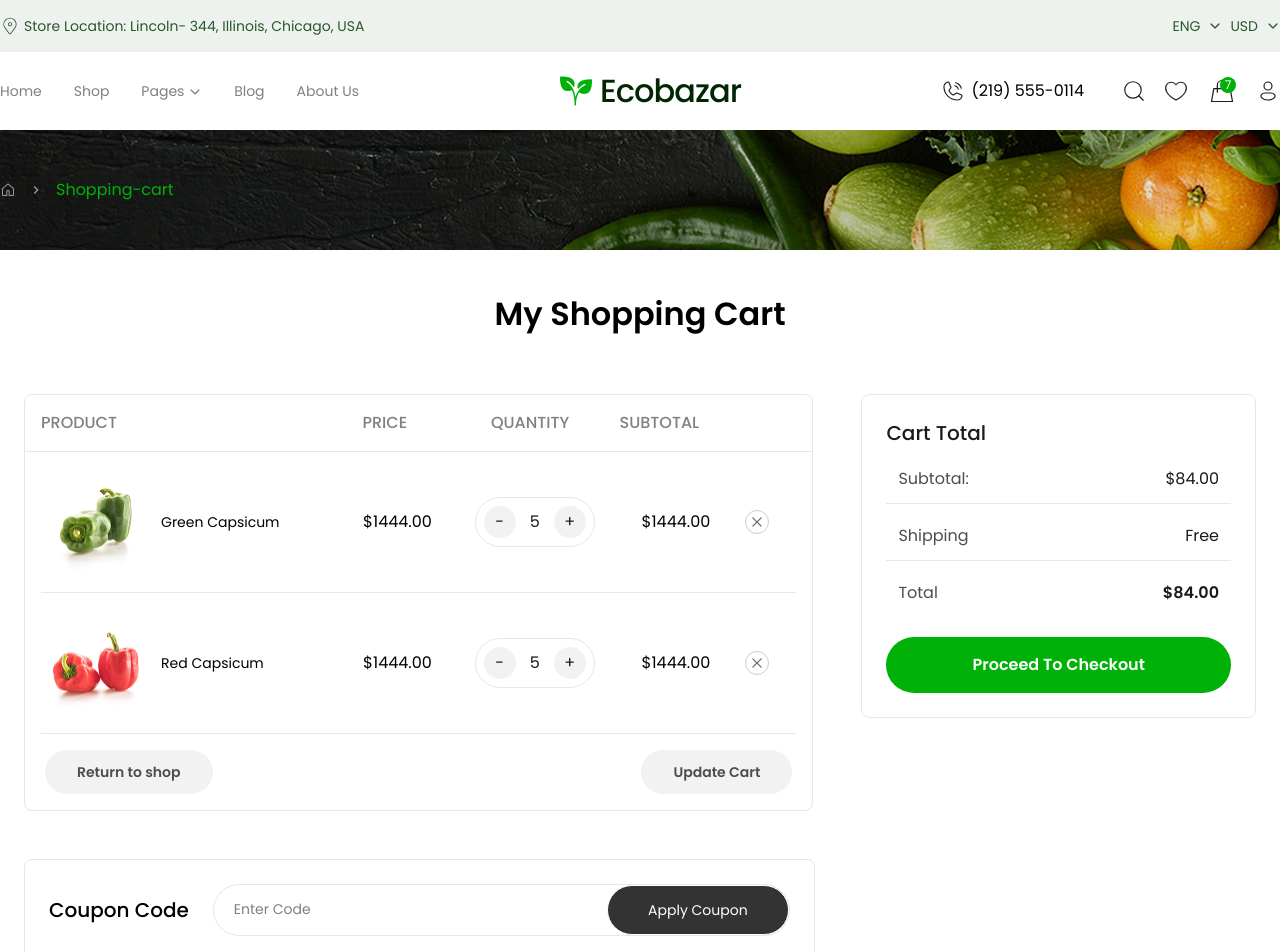
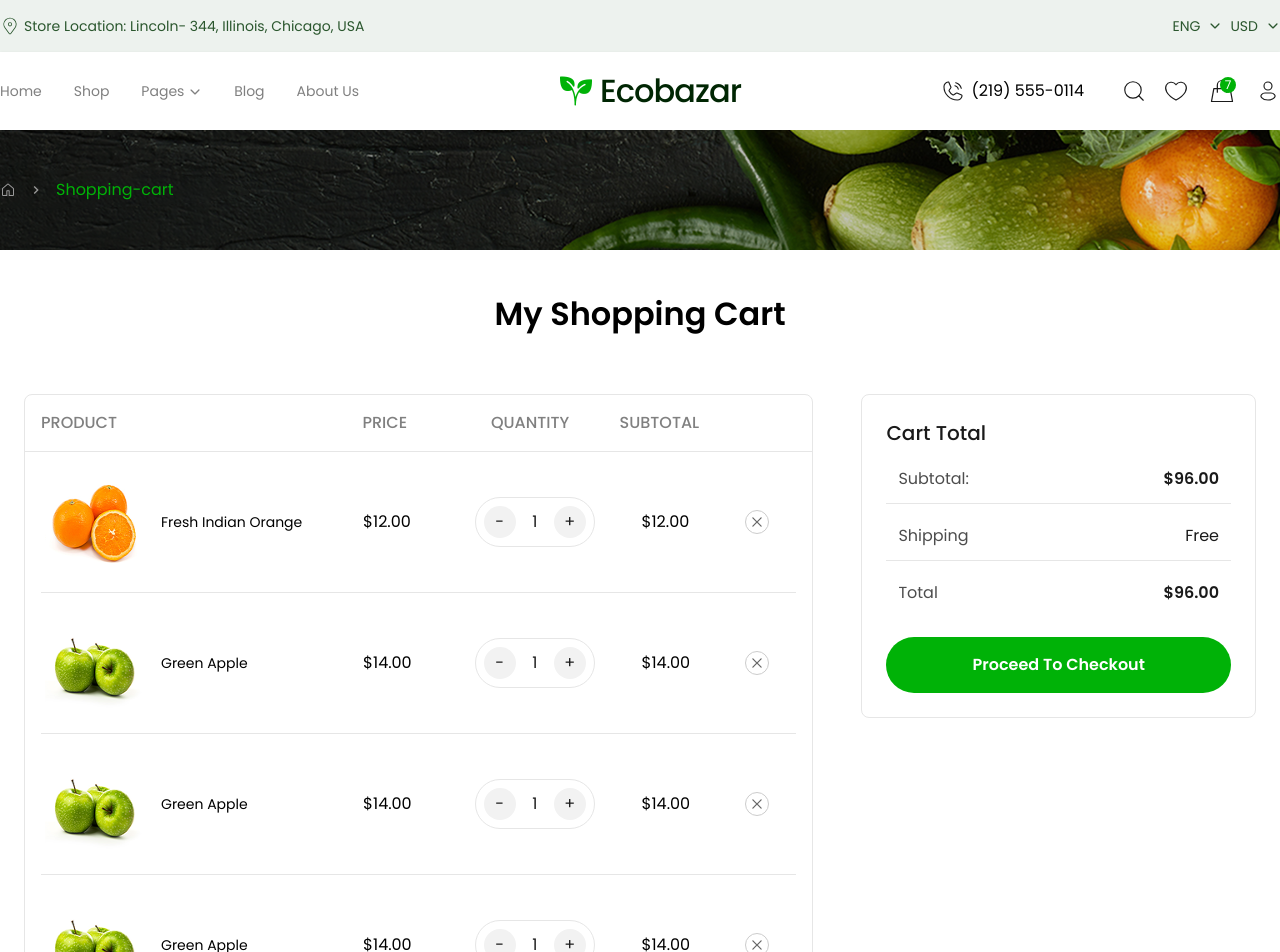
Before and after one commit to itsdevelopershakil/organic-food-e-commerce, a React (Vite) app: page /shopping-cart in a window 1280 px wide. Shown: the top 952 px of the page. Built offline with nearby package versions, Linux system fonts and the light colour scheme.

Commit message:
adding featurs(quantity control, subtotal) on shopping cart using redux

```diff
--- a/src/pages/ShoppingCart.tsx
+++ b/src/pages/ShoppingCart.tsx
@@ -1,48 +1,50 @@
-import { useState } from 'react';
+import { ChangeEvent, FormEvent, useEffect, useState } from 'react';
+import toast from 'react-hot-toast';
 import { RxCross2 } from 'react-icons/rx';
+import { useDispatch, useSelector } from 'react-redux';
 import { Link } from 'react-router-dom';
-import greenCapsicum from '../assets/images/green-capsicum.png';
-import redCapsicum from '../assets/images/red-capsicum.png';
 import Breadcrumbs from '../components/Breadcrumbs';
 import Divider from '../components/Divider';
+import {
+    removeCartItem,
+    updateCartItemQuantity,
+} from '../redux/features/header/cartSlice';
+import { RootState } from '../redux/store';
 
 // Define the CartItem type
-interface CartItem {
-    id: number;
-    name: string;
-    price: number;
-    quantity: number;
-    image: string;
-}
+const ShoppingCart = () => {
+    const dispatch = useDispatch();
+    const { cartItems } = useSelector((state: RootState) => state.cart);
+    const [subTotal, setSubTotal] = useState(0);
+    const [inputValue, setInputValue] = useState('');
 
-const initialCart: CartItem[] = [
-    {
-        id: 1,
-        name: 'Green Capsicum',
-        price: 1444.0,
-        quantity: 5,
-        image: greenCapsicum, // Replace with actual image URL
-    },
-    {
-        id: 2,
-        name: 'Red Capsicum',
-        price: 1444.0,
-        quantity: 5,
-        image: redCapsicum, // Replace with actual image URL
-    },
-];
+    const updateQuantity = (index: number, quantity: number) => {
+        if (quantity > 0) {
+            dispatch(updateCartItemQuantity({ index, quantity }));
+        } else {
+            dispatch(removeCartItem(index)); // Remove item if quantity is 0
+        }
+    };
 
-const ShoppingCart = () => {
-    const [cart, setCart] = useState<CartItem[]>(initialCart);
+    useEffect(() => {
+        const subtotals = cartItems.reduce(
+            (acc, item) => acc + item.subtotal,
+            0
+        );
+        setSubTotal(subtotals);
+    }, [cartItems]);
 
-    const updateQuantity = (id: number, change: number) => {
-        setCart((prevCart) =>
-            prevCart.map((item) =>
-                item.id === id
-                    ? { ...item, quantity: Math.max(1, item.quantity + change) }
-                    : item
-            )
-        );
+    const handleInput = (e: ChangeEvent<HTMLInputElement>) => {
+        setInputValue(e.target.value);
+    };
+
+    const handleCouponForm = (e: FormEvent<HTMLFormElement>) => {
+        e.preventDefault();
+        if (inputValue) {
+            console.log(inputValue);
+        } else {
+            toast.error('Please enter valid Email!');
+        }
     };
 
     return (
@@ -70,9 +72,9 @@ const ShoppingCart = () => {
                                     <p className="col-span-1"></p>
                                 </div>
 
-                                <div>
-                                    {cart.map((item) => (
-                                        <div key={item.id} className="*p-4">
+                                <div className=" h-">
+                                    {cartItems.map((item, index) => (
+                                        <div key={index} className="*p-4">
                                             <div className="grid grid-cols-12 gap-3 lg:gap-4 items-center p-3 lg:p-5">
                                                 <div className="relative col-span-5 flex flex-col  sm:flex-row sm:gap-4 items-center">
                                                     <div className=" absolute top-0 left-0 sm:hidden md:col-span-1">
@@ -86,12 +88,12 @@ const ShoppingCart = () => {
                                                         className="w-14 h-14 md:w-20 md:h-20 lg:w-25 lg:h-25"
                                                     />
                                                     <p className="text-xs sm:text-sm">
-                                                        {item.name}
+                                                        {item.title}
                                                     </p>
                                                 </div>
 
                                                 <div className="col-span-2 sm:col-span-1 md : p -1 text-sm md:text-base">
-                                                    ${item.price.toFixed(2)}
+                                                    ${item.price}
                                                 </div>
                                                 <div className="col-span-5 sm:col-span-3 px-10 md:px-14 lg:px-12">
                                                     <div className="w-[90px] md:w-[120px] border border-[#E6E6E6] rounded-[170px] p-1 md:p-2 text-[#1a1a1a] flex justify-between items-center text-sm md:text-base">
@@ -99,8 +101,9 @@ const ShoppingCart = () => {
                                                             className="w-6 h-6 md:w-8 md:h-8 rounded-full bg-[#F2F2F2] cursor-pointer"
                                                             onClick={() =>
                                                                 updateQuantity(
-                                                                    item.id,
-                                                                    -1
+                                                                    index,
+                                                                    item.quantity -
+                                                                        1
                                                                 )
                                                             }
                                                         >
@@ -113,8 +116,10 @@ const ShoppingCart = () => {
                                                             className="w-6 h-6 md:w-8 md:h-8 rounded-full bg-[#F2F2F2] cursor-pointer"
                                                             onClick={() =>
                                                                 updateQuantity(
-                                                                    item.id,
-                                                                    1
+                                                                    index,
+                                                                    Number(
+                                                                        item.quantity
+                                                                    ) + 1
                                                                 )
                                                             }
                                                         >
@@ -123,7 +128,7 @@ const ShoppingCart = () => {
                                                     </div>
                                                 </div>
                                                 <div className="hidden sm:block col-span-2 lg:p-6">
-                                                    ${item.price.toFixed(2)}
+                                                    ${item.subtotal.toFixed(2)}
                                                 </div>
                                                 <div className="hidden sm:block col-span-1">
                                                     <div className="w-6 h-6 border rounded-full border-[#CCCCCC] flex justify-center items-center cursor-pointer">
@@ -158,7 +163,9 @@ const ShoppingCart = () => {
                                 </h3>
                                 <div className="flex justify-between mt-2 p-3 border-b border-[#e6e6e6]">
                                     <p className="text-[#4D4D4D]">Subtotal: </p>
-                                    <p>$84.00</p>
+                                    <p className="font-semibold">
+                                        ${subTotal.toFixed(2)}
+                                    </p>
                                 </div>
                                 <div className="flex justify-between mt-2 p-3 border-b border-[#e6e6e6]">
                                     <p className="text-[#4D4D4D]">Shipping </p>
@@ -166,7 +173,9 @@ const ShoppingCart = () => {
                                 </div>
                                 <div className="flex justify-between mt-2 p-3 border-[#e6e6e6]">
                                     <p className="text-[#4D4D4D]">Total</p>
-                                    <p className="font-semibold">$84.00</p>
+                                    <p className="font-semibold">
+                                        ${subTotal.toFixed(2)}
+                                    </p>
                                 </div>
                                 <button className="mt-5 bg-primary w-full text-center text-white font-semibold rounded-[43px] cursor-pointer hover:border hover:border-gray-300 hover:text-primary hover:bg-white hover:shadow-sm duration-300 p-4 text-sm sm:text-base">
                                     Proceed To Checkout
@@ -181,14 +190,14 @@ const ShoppingCart = () => {
                                 Coupon Code
                             </p>
                             <form
-                                // onSubmit={handleSubscribe}
+                                onSubmit={handleCouponForm}
                                 className="w-full flex bg-white rounded-[43px] border border-[#e6e6e6] grow"
                             >
                                 <input
-                                    type="email"
-                                    // value={inputValue}
-                                    // onChange={handleInput}
-                                    className="h-full outline-none bg-transparent px-5 w-[calc(100%_-_100px)] sm:w-auto sm:grow text-sm py-4 sm:py-[14px] shrink"
+                                    type="text"
+                                    value={inputValue}
+                                    onChange={handleInput}
+                                    className="outline-none bg-transparent px-5 w-[calc(100%_-_100px)] sm:w-auto sm:grow text-sm py-4 sm:py-[16px] shrink"
                                     placeholder="Enter Code"
                                 />
                                 <button
--- a/src/partials/headers/CartBar.tsx
+++ b/src/partials/headers/CartBar.tsx
@@ -17,7 +17,7 @@ import { RootState } from '../../redux/store';
 type DataObject = {
     image: string;
     title: string;
-    quantity: string;
+    quantity: number;
     price: string;
 };
 
@@ -72,8 +72,16 @@ const CartBar = () => {
     ];
 
     useEffect(() => {
-        dispatch(setCartItems(data));
-    }, []);
+        dispatch(
+            setCartItems(
+                data.map((item) => ({
+                    ...item,
+                    quantity: Number(item.quantity), // Ensure quantity is a number
+                    subtotal: Number(item.price) * Number(item.quantity), // Ensure subtotal is included
+                }))
+            )
+        );
+    }, [dispatch]); // Add dispatch to dependencies (good practice)
 
     const handleRemove = (id: number) => {
         dispatch(removeCartItem(id));
--- a/src/redux/features/header/cartSlice.ts
+++ b/src/redux/features/header/cartSlice.ts
@@ -4,7 +4,8 @@ import { createSlice, PayloadAction } from '@reduxjs/toolkit';
 interface CartItem {
     image: string;
     title: string;
-    quantity: string;
+    quantity: number;
+    subtotal: number;
     price: string;
 }
 
@@ -27,8 +28,22 @@ export const cartSlice = createSlice({
         setCartOpen: (state, action: PayloadAction<boolean>) => {
             state.open = action.payload;
         },
-        setCartItems: (state, action) => {
-            state.cartItems = action.payload;
+        setCartItems: (state, action: PayloadAction<CartItem[]>) => {
+            state.cartItems = action.payload.map((item) => ({
+                ...item,
+                subtotal: Number(item.price) * Number(item.quantity),
+            }));
+        },
+        updateCartItemQuantity: (
+            state,
+            action: PayloadAction<{ index: number; quantity: number }>
+        ) => {
+            const { index, quantity } = action.payload;
+            if (state.cartItems[index]) {
+                state.cartItems[index].quantity = quantity;
+                state.cartItems[index].subtotal =
+                    Number(state.cartItems[index].price) * quantity; // Update subtotal
+            }
         },
         removeCartItem: (state, action) => {
             const index = action.payload;
@@ -37,6 +52,11 @@ export const cartSlice = createSlice({
     },
 });
 
-export const { setCartOpen, setCartItems, removeCartItem } = cartSlice.actions;
+export const {
+    setCartOpen,
+    setCartItems,
+    removeCartItem,
+    updateCartItemQuantity,
+} = cartSlice.actions;
 
 export default cartSlice.reducer;
```
